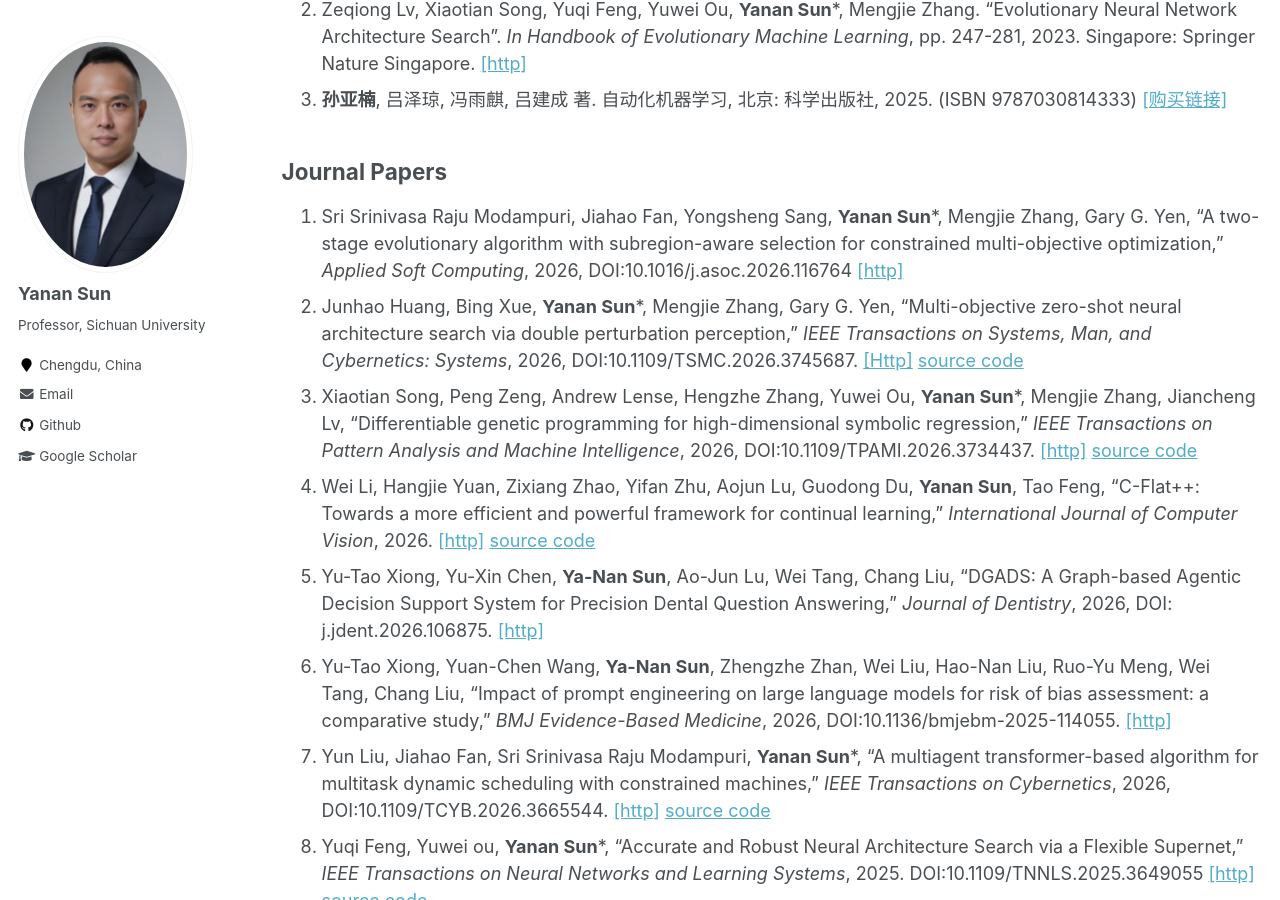
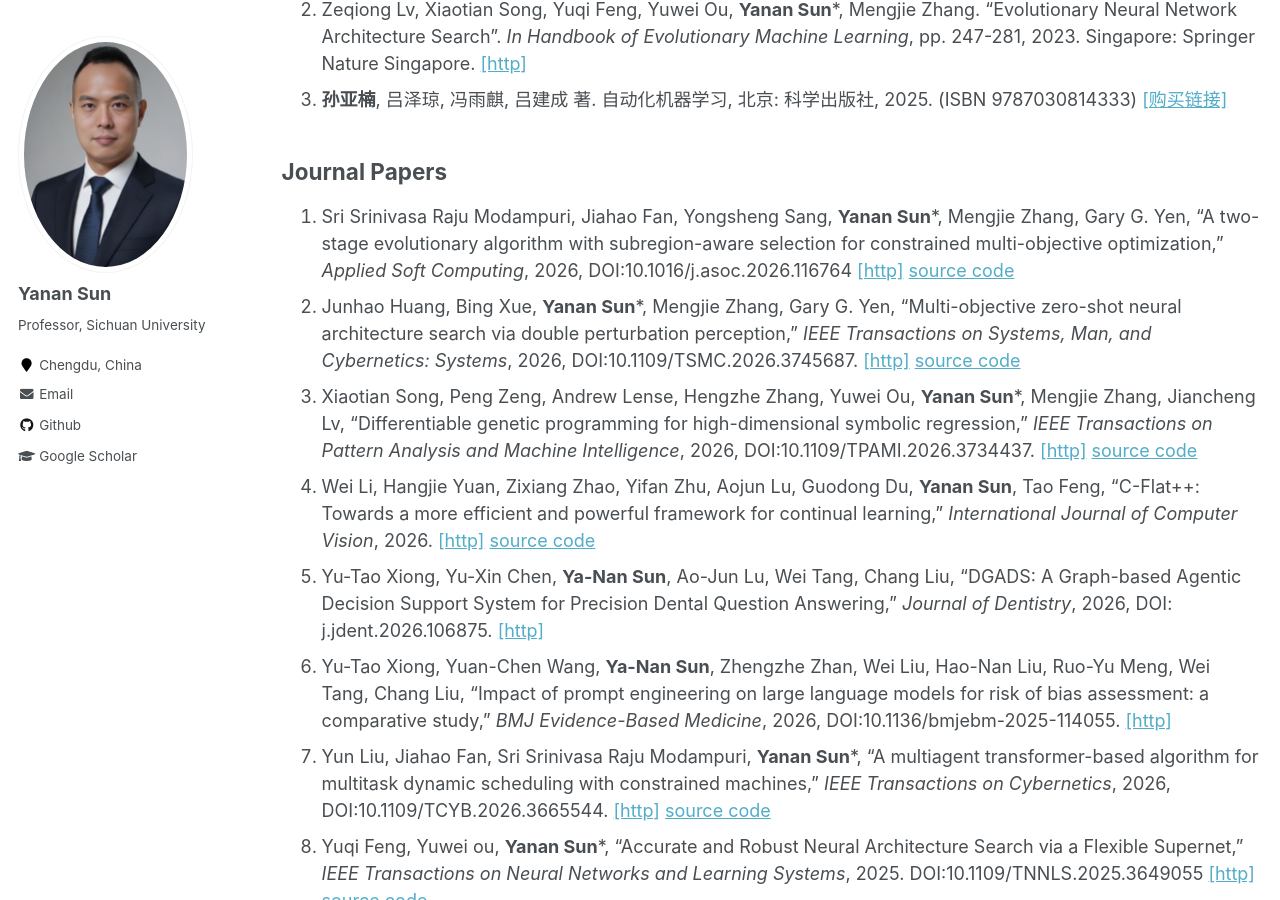
Before and after one commit to yn-sun/yn-sun.github.io, a Jekyll site: the page built from _pages/publications.md, in a window 1280 px wide and 900 px high, scrolled down 402 px. Built offline with Jekyll 4.4.1, drawn with Linux system fonts in a browser that asks for light colours; comment, search, counter and statistics services are not loaded.

Commit message:
Update publications.md

```diff
--- a/_pages/publications.md
+++ b/_pages/publications.md
@@ -12,8 +12,8 @@
 3. **孙亚楠**, 吕泽琼, 冯雨麒, 吕建成 著. 自动化机器学习, 北京: 科学出版社, 2025. (ISBN 9787030814333)  [[购买链接]](https://www.ecsponline.com/goods.php?id=227870) &nbsp;&nbsp;&nbsp;
 
 ## Journal Papers
-1. Sri Srinivasa Raju Modampuri, Jiahao Fan, Yongsheng Sang, **Yanan Sun***, Mengjie Zhang, Gary G. Yen, "A two-stage evolutionary algorithm with subregion-aware selection for constrained multi-objective optimization," <i> Applied Soft Computing</i>, 2026, DOI:10.1016/j.asoc.2026.116764 [[http]](https://www.sciencedirect.com/science/article/abs/pii/S156849462602212X)
-2. Junhao Huang, Bing Xue, **Yanan Sun***, Mengjie Zhang, Gary G. Yen, "Multi-objective zero-shot neural architecture search via double perturbation perception," <i>IEEE Transactions on Systems, Man, and Cybernetics: Systems</i>, 2026, DOI:10.1109/TSMC.2026.3745687. [[Http]](https://ieeexplore.ieee.org/document/11770948/)   [source code](https://github.com/HuangJunh/DPP)
+1. Sri Srinivasa Raju Modampuri, Jiahao Fan, Yongsheng Sang, **Yanan Sun***, Mengjie Zhang, Gary G. Yen, "A two-stage evolutionary algorithm with subregion-aware selection for constrained multi-objective optimization," <i> Applied Soft Computing</i>, 2026, DOI:10.1016/j.asoc.2026.116764 [[http]](https://www.sciencedirect.com/science/article/abs/pii/S156849462602212X)  [source code](https://github.com/mssraju/TS-HC3)
+2. Junhao Huang, Bing Xue, **Yanan Sun***, Mengjie Zhang, Gary G. Yen, "Multi-objective zero-shot neural architecture search via double perturbation perception," <i>IEEE Transactions on Systems, Man, and Cybernetics: Systems</i>, 2026, DOI:10.1109/TSMC.2026.3745687. [[http]](https://ieeexplore.ieee.org/document/11770948/)   [source code](https://github.com/HuangJunh/DPP)
 3. Xiaotian Song, Peng Zeng, Andrew Lense, Hengzhe Zhang, Yuwei Ou, **Yanan Sun***, Mengjie Zhang, Jiancheng Lv, "Differentiable genetic programming for high-dimensional symbolic regression," <i>IEEE Transactions on Pattern Analysis and Machine Intelligence</i>, 2026, DOI:10.1109/TPAMI.2026.3734437. [[http]](https://ieeexplore.ieee.org/abstract/document/11693956)   [source code](https://github.com/songxt3/DGP)
 4. Wei Li, Hangjie Yuan, Zixiang Zhao, Yifan Zhu, Aojun Lu, Guodong Du, **Yanan Sun**, Tao Feng, "C-Flat++: Towards a more efficient and powerful framework for continual learning," <i>International Journal of Computer Vision</i>, 2026. [[http]](https://link.springer.com/article/10.1007/s11263-026-03009-5)   [source code](https://github.com/THUDM/INFTY)
 5. Yu-Tao Xiong, Yu-Xin Chen, **Ya-Nan Sun**, Ao-Jun Lu, Wei Tang, Chang Liu, "DGADS: A Graph-based Agentic Decision Support System for Precision Dental Question Answering," <i>Journal of Dentistry</i>, 2026, DOI: j.jdent.2026.106875. [[http]](https://www.sciencedirect.com/science/article/pii/S0300571226005452)
```
